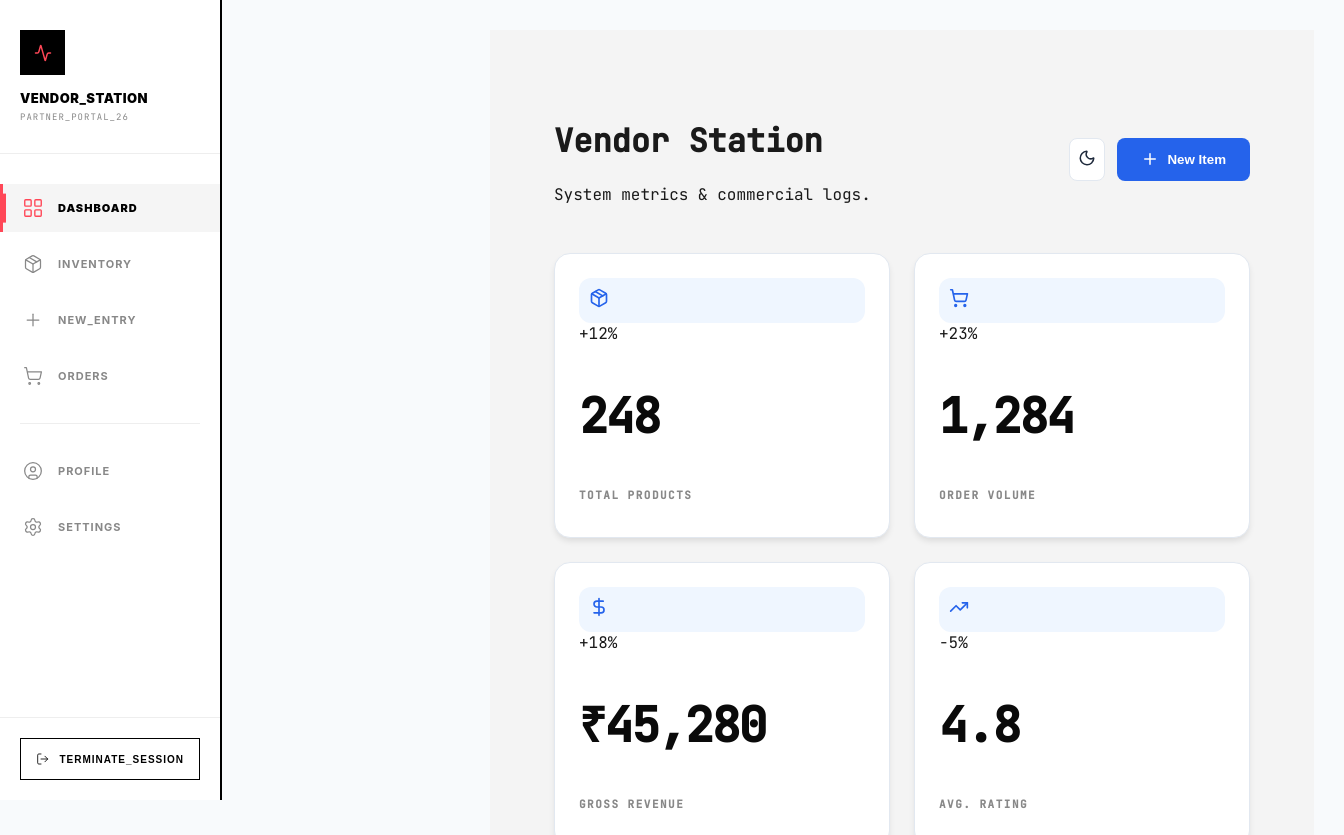
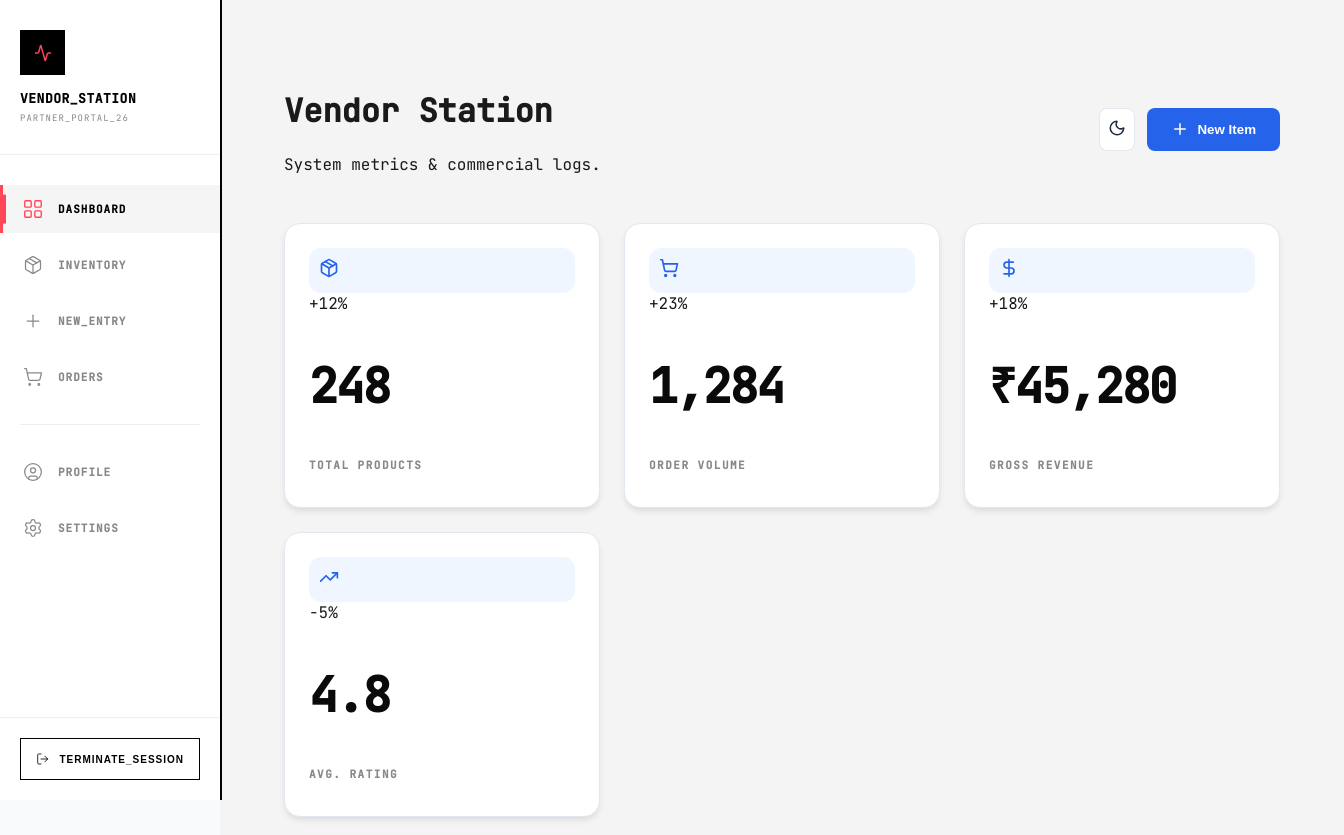
Before and after one commit to adityakale3115/admin-tagturn, a React (Create React App) app: page /vendor/dashboard in a window 1280 px wide. Shown: the top 835 px of the page, 1344 px wide, since content can reach past the window. Built offline with nearby package versions, Linux system fonts and the light colour scheme.

Commit message:
dashboard issue fixed

```diff
--- a/src/pages/vendor/Dashboard.jsx
+++ b/src/pages/vendor/Dashboard.jsx
@@ -25,7 +25,6 @@ export default function Dashboard() {
   const [theme, setTheme] = useState('light');
 
   return (
-    <VendorLayout>
       <div className={`pl-page theme-${theme}`}>
         <div className="dashboard-container">
 
@@ -92,7 +91,8 @@ export default function Dashboard() {
             </section>
           </div>
         </div>
+
+    <VendorLayout></VendorLayout>
       </div>
-    </VendorLayout>
   );
 }
```
